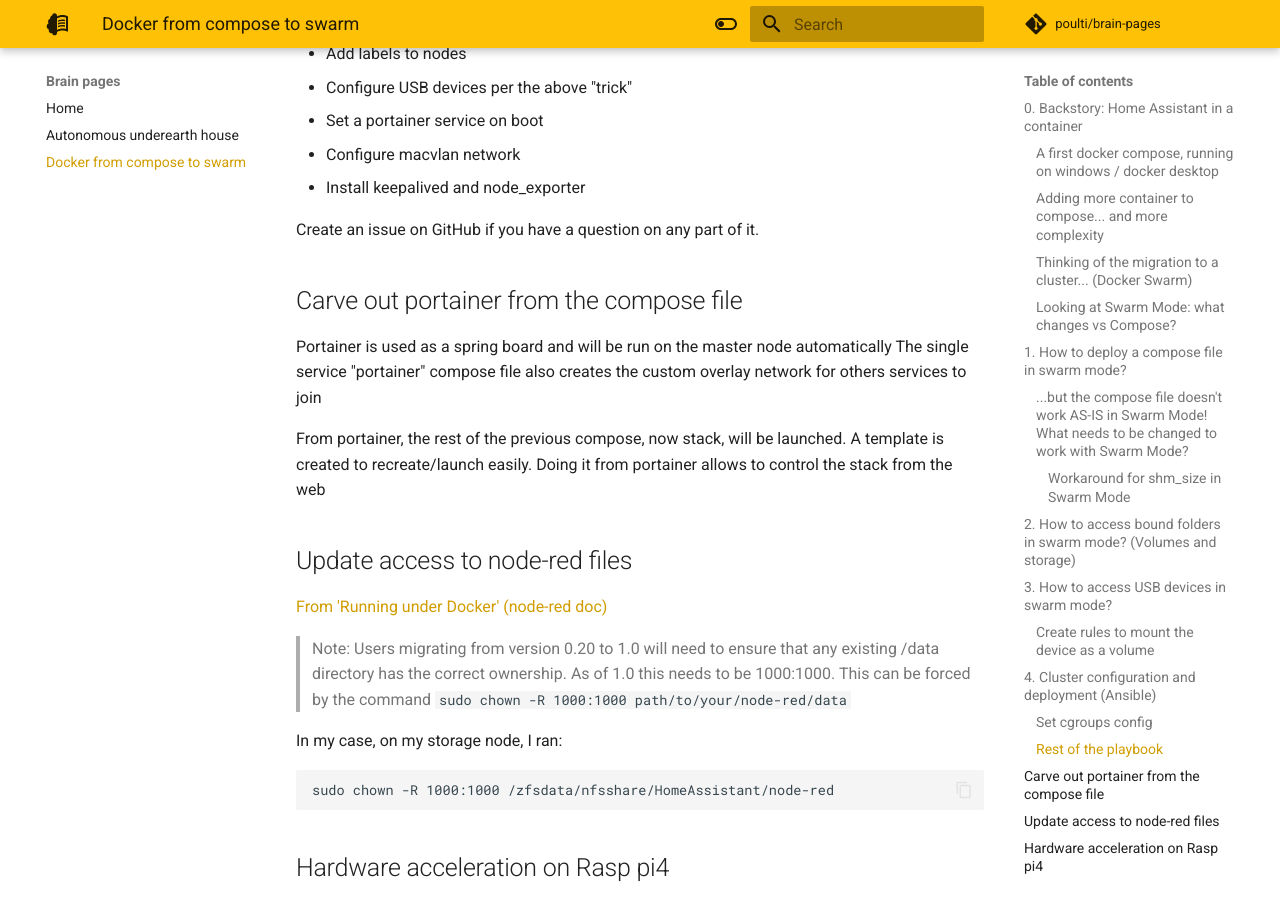
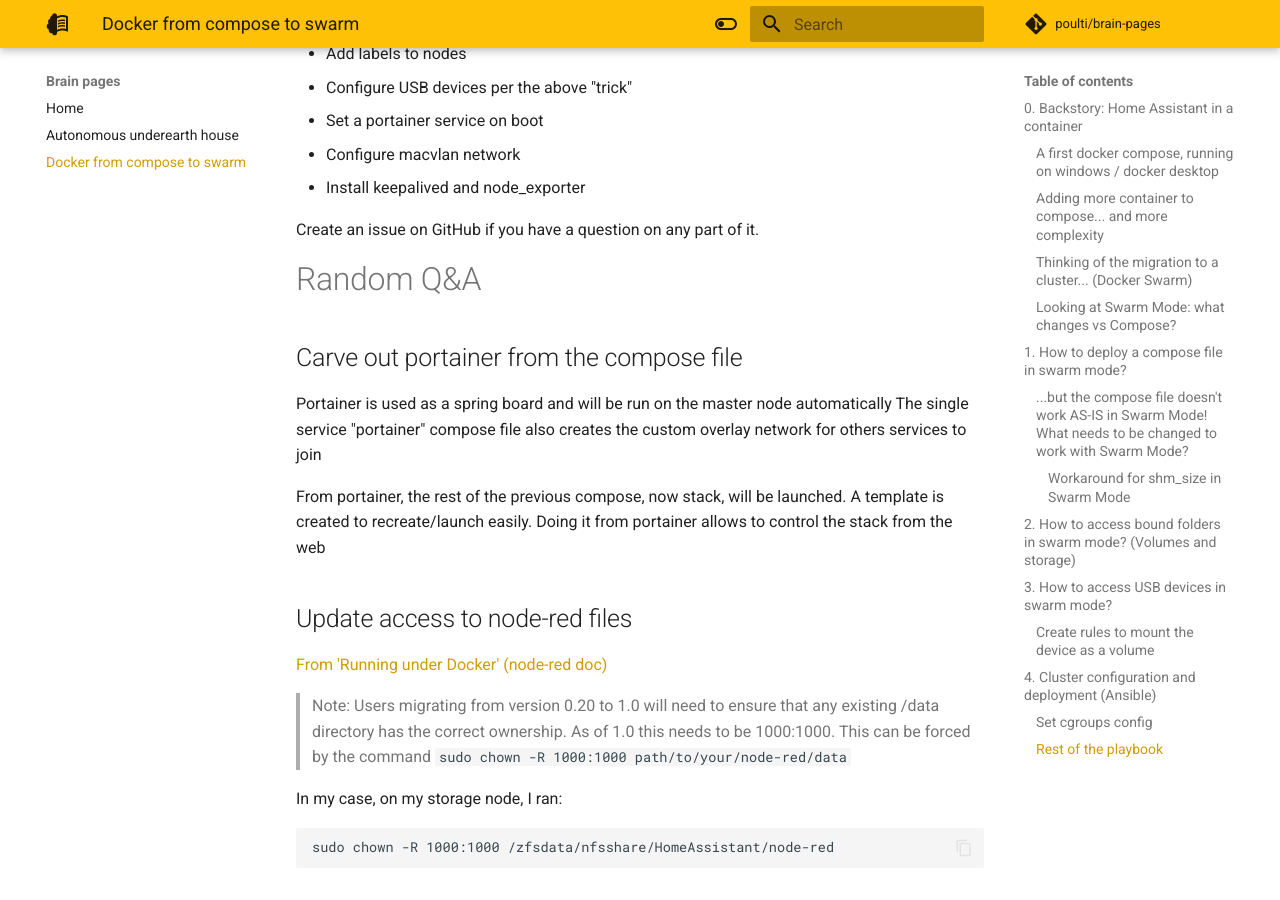
Before and after one commit to poulti/brain-pages, an MkDocs documentation site: the page built from docs/docker-from-compose-to-swarm.md, in a window 1280 px wide and 900 px high, scrolled down 13547 px. Built offline with MkDocs 1.6.1 and Material for MkDocs 9.7.7, drawn with Linux system fonts in a browser that asks for light colours; comment, search, counter and statistics services are not loaded.

Commit message:
add section random q&a

```diff
--- a/docs/docker-from-compose-to-swarm.md
+++ b/docs/docker-from-compose-to-swarm.md
@@ -504,6 +504,8 @@
 
 Create an issue on GitHub if you have a question on any part of it.
 
+# Random Q&A
+
 ## Carve out portainer from the compose file
 
 Portainer is used as a spring board and will be run on the master node automatically
```
